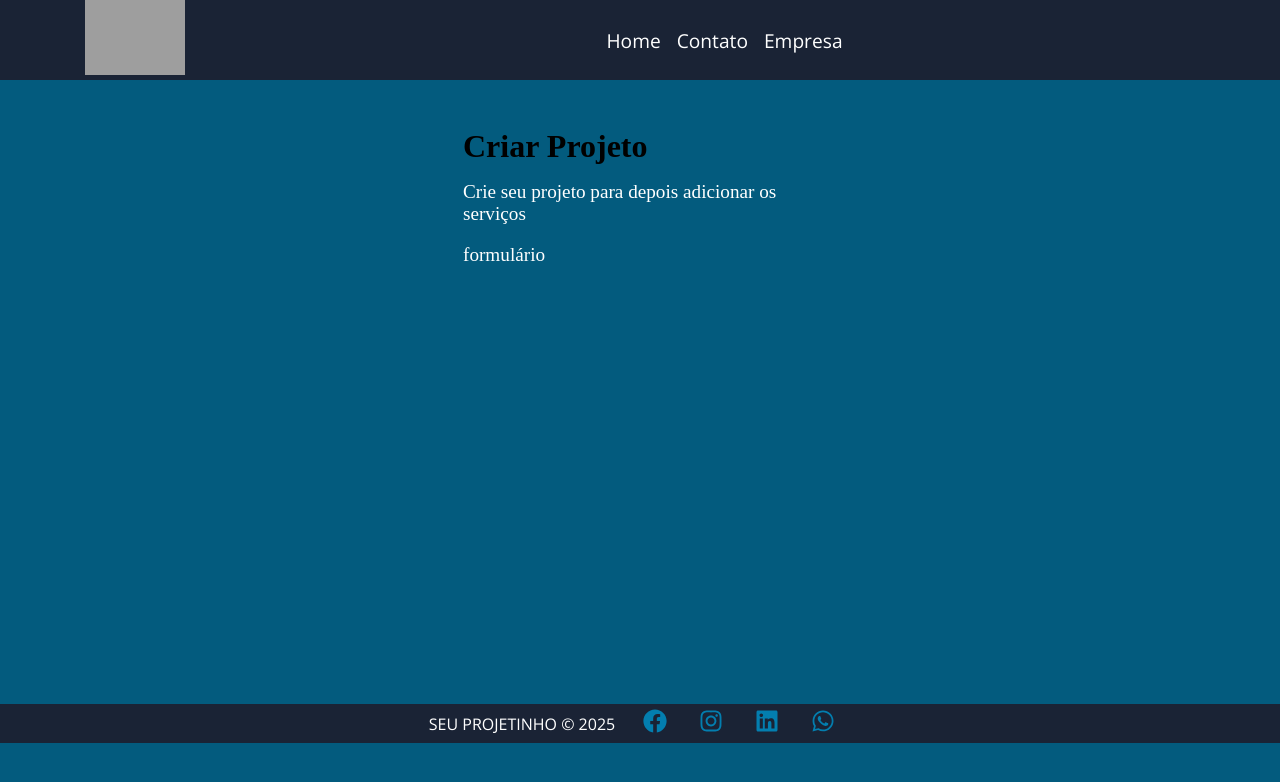
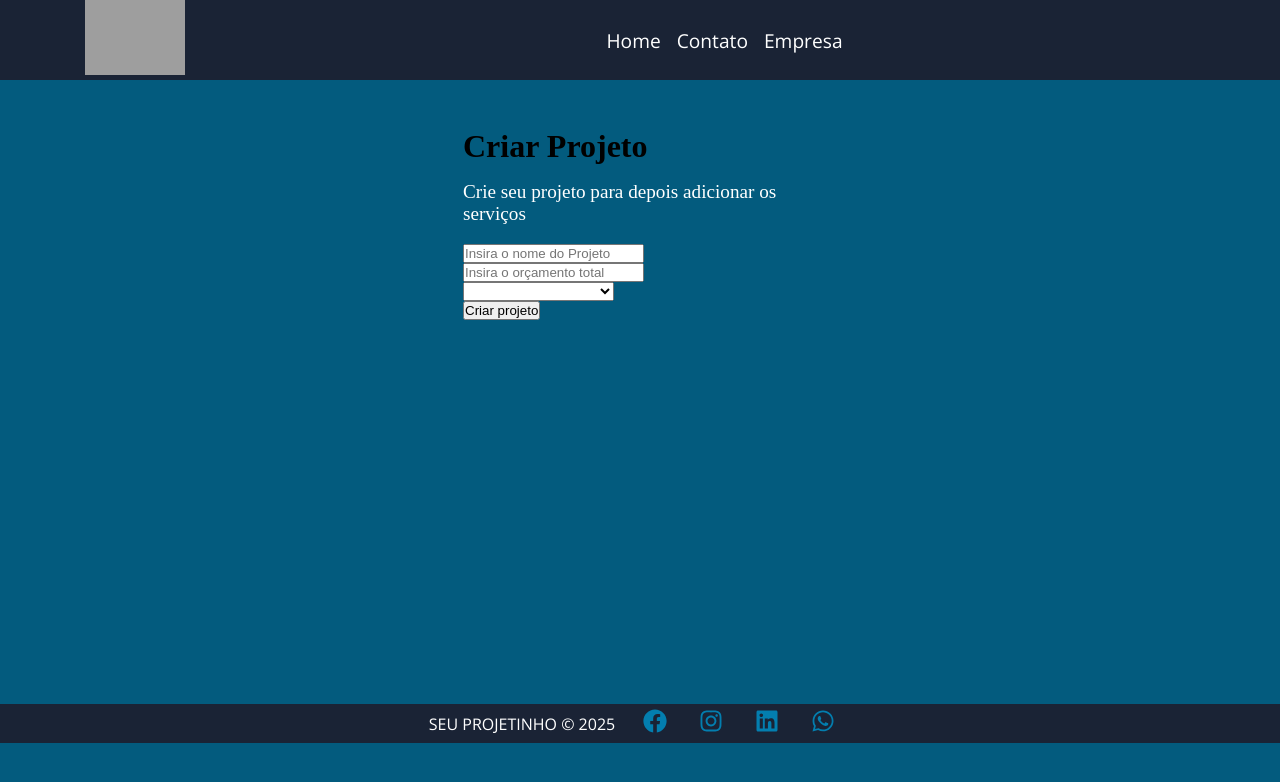
Before and after one commit to YuriMDeodato/Meu-Novo-Projeto, a React (Create React App) app: page /novoprojeto in a window 1280 px wide. Shown: the top 782 px of the page. Built offline with nearby package versions, Linux system fonts and the light colour scheme; grey boxes are pictures that could not be loaded.

Commit message:
Formulário
Formulário!

```diff
--- a/src/components/pages/NovoProjeto.js
+++ b/src/components/pages/NovoProjeto.js
@@ -1,4 +1,5 @@
 import styles from './NovoProjeto.module.css';
+import ProjetoForm from '../projetos/ProjetoForm';
 
 function NovoProjeto(){
 
@@ -6,7 +7,7 @@
         <div className={styles.novoprojeto_container}>
             <h1>Criar Projeto</h1>
             <p>Crie seu projeto para depois adicionar os serviços</p>
-            <p>formulário</p>
+            <ProjetoForm />
         </div>
     )
 }
--- /dev/null
+++ b/src/components/projetos/ProjetoForm.js
@@ -0,0 +1,22 @@
+function ProjetoForm() {
+  return (
+    <form>
+        <div>
+            <input type="text" placeholder="Insira o nome do Projeto"/>
+        </div>
+        <div>
+            <input type="number" placeholder="Insira o orçamento total"/>
+        </div>
+        <div>
+        <select>
+            <option disabled >Selecione a categoria</option>
+        </select>
+        </div>
+        <div>
+            <input type="submit" value="Criar projeto"/>
+        </div>
+    </form>
+  );
+}
+
+export default ProjetoForm;
```
